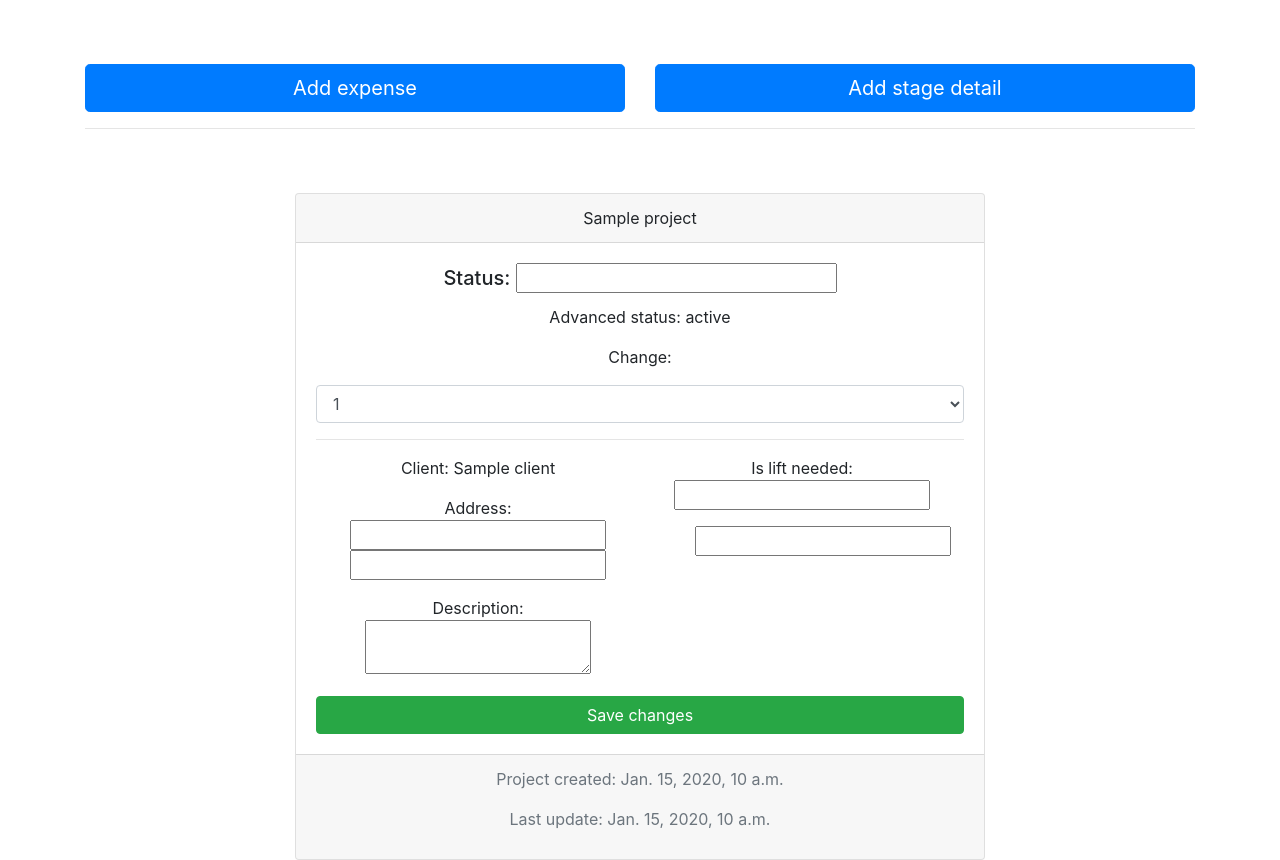
After one commit to szarszar/DobraPracaCRM, a Django app: template ProjectManager/templates/project_preview.html in a window 1280 px wide. The commit adds this page. Run offline with Django 3.2, Linux system fonts and the light colour scheme; the template is opened without the code that fills it: most values are stand-ins (such as "Sample title", 1, 10 or a date in 2020); form fields are guessed from the names that the template uses; some libraries are stand-ins or nearby versions.

Commit message:
made project preview view, form and template

```diff
--- a/ProjectManager/models.py
+++ b/ProjectManager/models.py
@@ -70,10 +70,11 @@ class Project(models.Model):
     address = models.CharField(max_length=24)
     date_created = models.DateTimeField(auto_now_add=True)
     status = models.CharField(max_length=14, choices=status_choices, default="New")
-    status_advance = models.CharField(max_length=14, choices=advance_choices)
+    status_advance = models.CharField(max_length=14, choices=advance_choices, blank=True)
     employees = models.ManyToManyField(Employee)
-    update_date = models.DateField(auto_now=True)
+    update_date = models.DateField(auto_now=True, blank=True)
     lift_needed = models.BooleanField(default=False)
+    description = models.TextField(null=True)
 
     def __str__(self):
         name = f"{self.client.last_name} project in {self.city},{self.address}"
--- a/ProjectManager/templates/admin_panel.html
+++ b/ProjectManager/templates/admin_panel.html
@@ -37,5 +37,10 @@
             </div>
         </div>
     </div>
+    {% for message in messages %}
+    <div class="alert alert-info" role="alert">
+        {{message}}
+    </div>
+    {% endfor %}
 </div>
 <hr>
--- a/ProjectManager/templates/admin_panel_projects.html
+++ b/ProjectManager/templates/admin_panel_projects.html
@@ -8,12 +8,12 @@
         <div class="card-header" id="headingTwo">
             <h2 class="mb-0">
                 <button class="btn btn-link btn-block text-left collapsed" type="button" data-toggle="collapse"
-                        data-target="#project{{projects.id}}" aria-expanded="false" aria-controls="project{{project.id}}">
+                        data-target="#project{{project.id}}" aria-expanded="false" aria-controls="project{{project.id}}">
                     {{project}}
                 </button>
             </h2>
         </div>
-        <div id="project{{projects.id}}" class="collapse" aria-labelledby="headingTwo" data-parent="#accordionExample">
+        <div id="project{{project.id}}" class="collapse" aria-labelledby="headingTwo" data-parent="#accordionExample">
             <div class="card-body">
                 <div class="container">
                     {{project.client}}
@@ -26,7 +26,7 @@
                     <div class="container">
                         <div class="row">
                             <div class="col-sm">
-                                <a href="" class="btn btn-outline-info">Edit info</a>
+                                <a href="{% url 'project' project.id %}" class="btn btn-outline-info">Edit info</a>
                             </div>
                             <div class="col-sm">
                                 <a href="" class="btn btn-outline-info">Add stage detail</a>
--- /dev/null
+++ b/ProjectManager/templates/project_preview.html
@@ -0,0 +1,66 @@
+{% extends 'index.html' %}
+{% block content %}
+<div class="container" style="margin: auto; margin-top: 5%;">
+    <div class="row">
+        <div class="col-sm">
+            <a href="" class="btn btn-primary btn-lg btn-block">Add expense</a>
+        </div>
+        <div class="col-sm">
+            <a href="{% url 'create_stage_detail' project.id %}" class="btn btn-primary btn-lg btn-block">Add stage detail</a>
+        </div>
+    </div>
+    <hr>
+</div>
+<div class="container" style="max-width: 720px; margin: auto; margin-top: 5%;">
+    <div class="card text-center">
+        <div class="card-header">
+            {{project}}
+        </div>
+        <div class="card-body">
+            <form method="POST" action="">
+                {% csrf_token %}
+                <h5 class="card-title">Status: {{form.status}}</h5>
+                {% if project.status == 'In painting' %}
+                <p>Advanced status: {{project.status_advance}}</p>
+                <p>Change:</p>
+                <select class="form-control" name="statusAdvance" id="statusAdvance">
+                    <option>1</option>
+                    <option>2</option>
+                    <option>3</option>
+                    <option>4</option>
+                    <option>5</option>
+                    <option>6</option>
+                    <option>7</option>
+                    <option>8</option>
+                    <option>9</option>
+                </select>
+                {% endif %}
+                <hr>
+                <div class="container">
+                    <div class="row">
+                        <div class="col-sm">
+                            <p>Client: {{project.client}}</p>
+                            <p>Address: {{form.city}} {{form.address}} </p>
+                            <p>Description: {{form.description}}</p>
+                        </div>
+                        <div class="col-sm">
+                            <p>Is lift needed: {{form.lift_needed}} </p>
+                            <ul>
+                                {{form.employees}}
+                            </ul>
+                        </div>
+                    </div>
+                </div>
+                <button type="submit"
+                        class="btn btn-large btn-success pull-right text-center btn-block">
+                    Save changes
+                </button>
+            </form>
+        </div>
+        <div class="card-footer text-muted">
+            <p>Project created: {{project.date_created}}</p>
+            <p>Last update: {{project.update_date}}</p>
+        </div>
+    </div>
+</div>
+{% endblock %}
--- a/ProjectManager/urls.py
+++ b/ProjectManager/urls.py
@@ -11,7 +11,7 @@ urlpatterns = [
     path('register/', views.register_employee, name='register'),
     path('create_client/', views.create_client, name='create_client'),
     path('create_project/<str:pk>', views.create_project, name='create_project'),
-    path('create_expertise/<str:pk>', views.create_expertise, name='create_expertise'),
+    path('create_stage_detail/<str:pk>', views.create_stage_detail, name='create_stage_detail'),
     path('client_preview/<str:pk>', views.client_preview, name='client'),
     path('project_preview/<str:pk>', views.project_preview, name='project'),
     path('delete_objects/<str:pk>/<str:sc>', views.delete_object, name='delete'),
```
Also changed, not shown: ProjectManager/forms.py (+8 -1 lines), ProjectManager/templates/create_stage_detail.html (added, +29 -0 lines), ProjectManager/views.py (+26 -23 lines).
